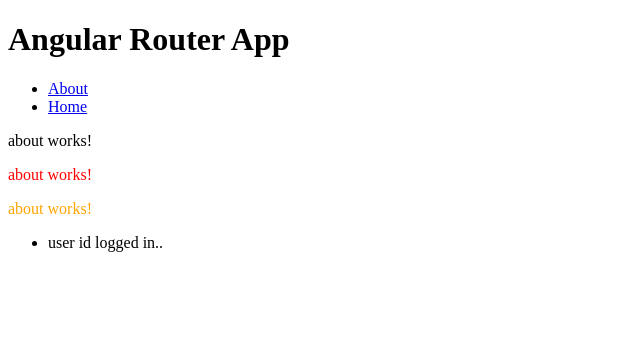
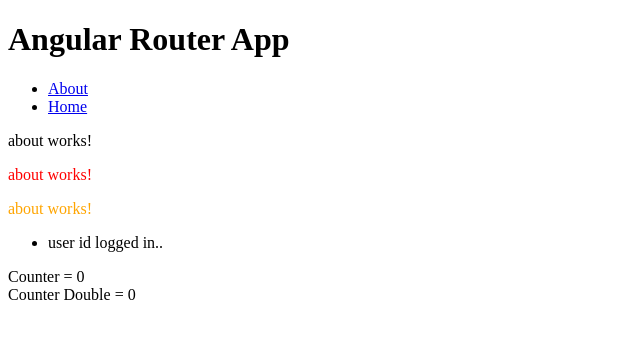
Before and after one commit to oliver-anh-nguyen/angular_basic, an Angular app: page /about in a window 1280 px wide. Shown: the top 338 px of the page, without its empty margins (0-640 px from the left). Built offline with nearby package versions, Linux system fonts and the light colour scheme.

Commit message:
[Angular] service

```diff
--- /dev/null
+++ b/src/app/Services/common.service.ts
@@ -0,0 +1,13 @@
+import { Injectable } from '@angular/core';
+
+@Injectable({
+  providedIn: 'root'
+})
+export class CommonService {
+  public counter = 0;
+  constructor() { }
+
+  public power(n: number): number {
+    return n * n;
+  }
+}
--- a/src/app/about/about.component.html
+++ b/src/app/about/about.component.html
@@ -13,3 +13,6 @@
     <p>Please choose login name</p>
   </li>
 </ul>
+<span>Counter = {{counter}}</span>
+<br/>
+<span>Counter Double = {{counterDouble}}</span>
--- a/src/app/about/about.component.ts
+++ b/src/app/about/about.component.ts
@@ -1,4 +1,6 @@
 import { Component, OnInit } from '@angular/core';
+import {CommonService} from "../Services/common.service";
+import {count} from "rxjs";
 
 @Component({
   selector: 'app-about',
@@ -8,9 +10,17 @@
 export class AboutComponent implements OnInit {
   public loginName = 'user';
   public myColor = 'red';
-  constructor() { }
+  public counter = 0;
+  public counterDouble = 0;
+
+  constructor(private common: CommonService) {
+
+  }
 
   ngOnInit(): void {
+    this.counter = this.common.counter;
+    this.counterDouble = this.common.power(this.counter);
+    this.common.counter++;
   }
 
 }
--- a/src/app/home/home.component.html
+++ b/src/app/home/home.component.html
@@ -1,3 +1,7 @@
+<span>Counter = {{counter}}</span>
+<br/>
+<span>Counter Double = {{counterDouble}}</span>
+<br/>
 City:
 <select (change)="changeCity($event)">
   <option *ngFor="let data of cities">{{data.city}}</option>
--- a/src/app/home/home.component.ts
+++ b/src/app/home/home.component.ts
@@ -1,4 +1,5 @@
 import { Component, OnInit } from '@angular/core';
+import {CommonService} from "../Services/common.service";
 
 @Component({
   selector: 'app-home',
@@ -33,10 +34,16 @@
       ]}
   ]
   public districts:string[] = ['District'];
-  constructor() { }
+  public counter = 0;
+  public counterDouble = 0;
+
+  constructor(private common: CommonService) { }
 
   public ngOnInit(): void {
     console.log('Fruits = ', this.arrFruit);
+    this.counter = this.common.counter;
+    this.counterDouble = this.common.power(this.counter);
+    this.common.counter++;
   }
 
   public resetName(): void {
```
Also changed, not shown: 1 other file (tests, documents, lock files or other folders).
